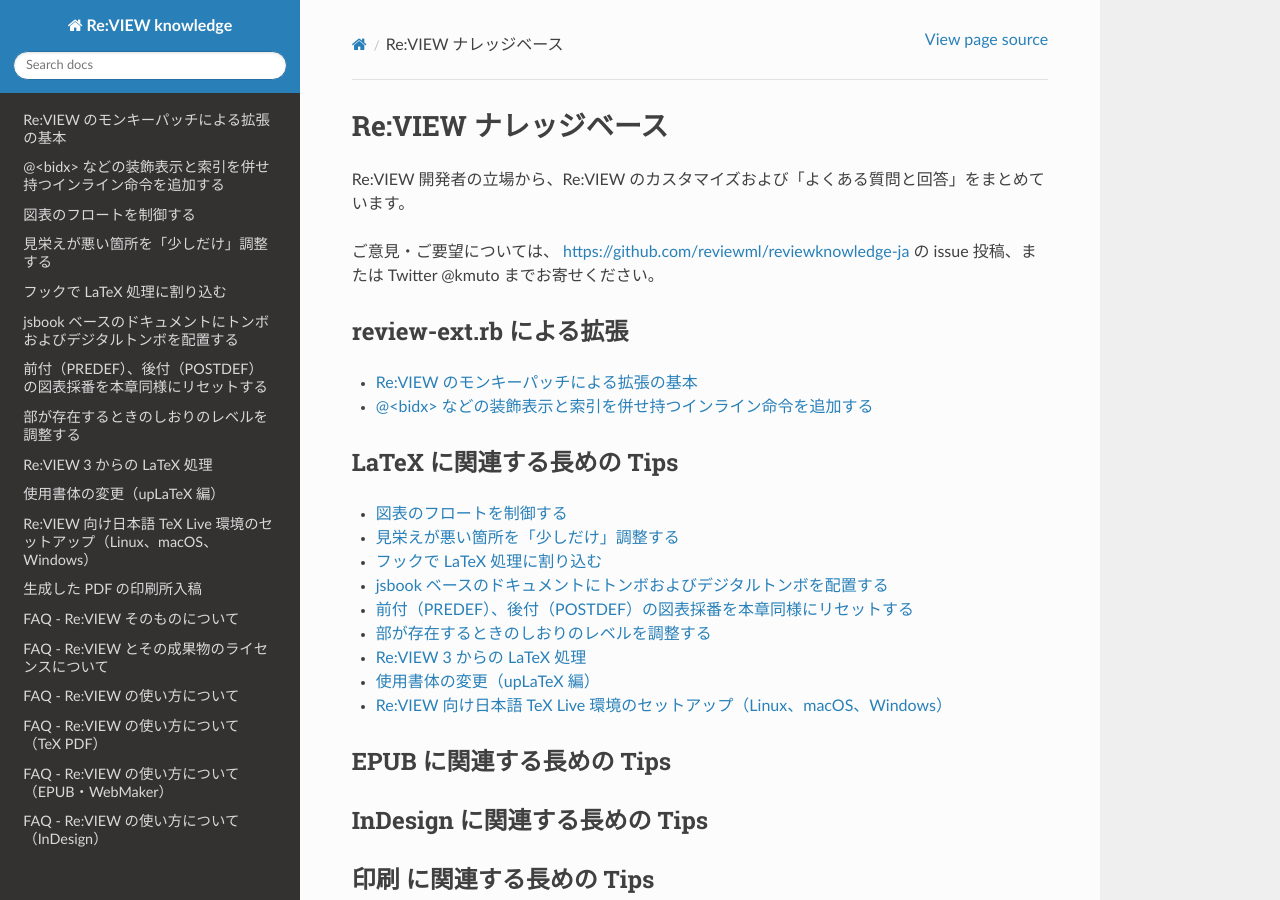
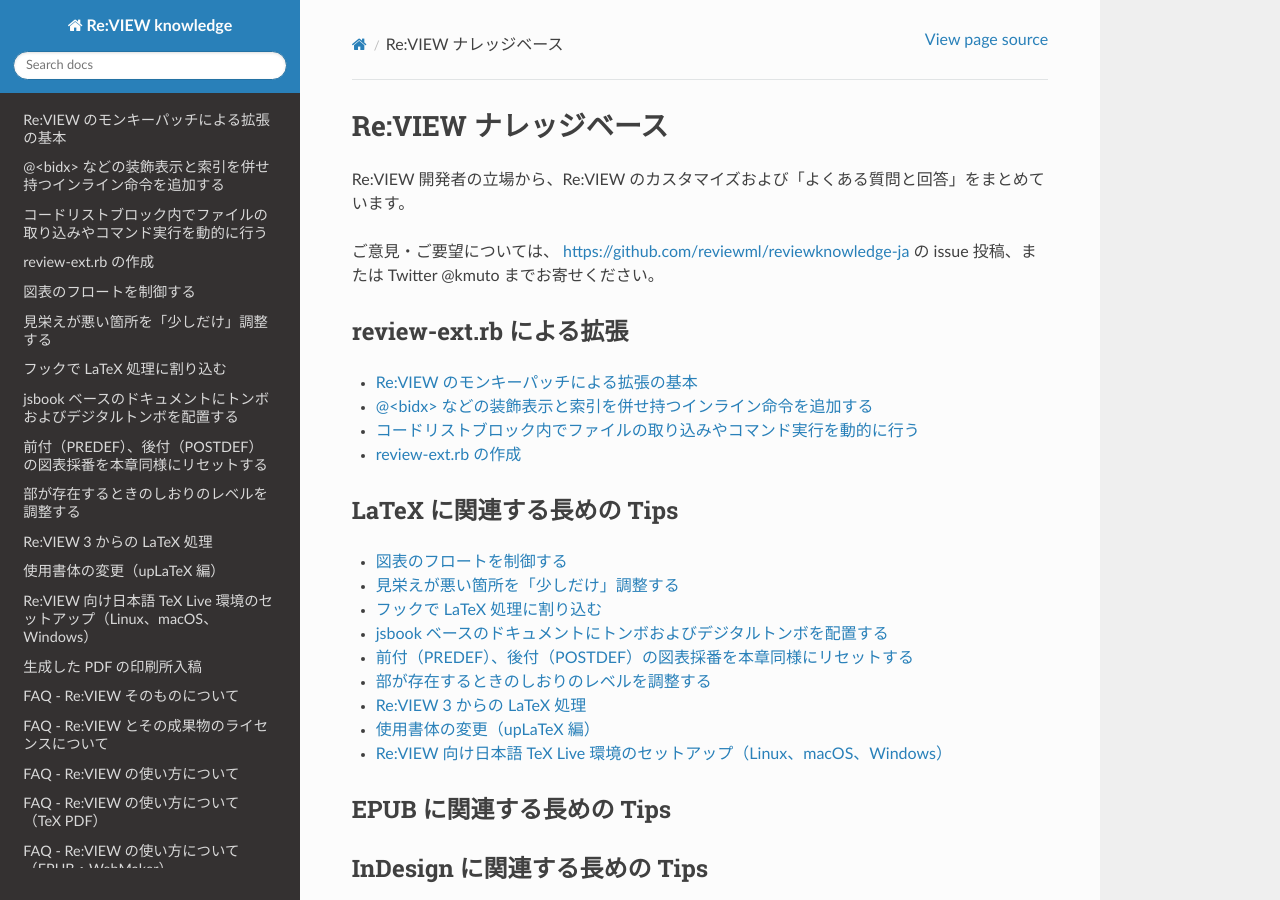
Before and after one commit to reviewml/reviewknowledge-ja, a Sphinx documentation site: the page built from docs/index.rst, in a window 1280 px wide and 900 px high. Built offline with Sphinx 7.4.7 and the Read the Docs theme 2.0.0, drawn with Linux system fonts in a browser that asks for light colours; some of the changed lines change nothing that is shown.

Commit message:
exec環境

````diff
--- a/docs/index.rst
+++ b/docs/index.rst
@@ -16,6 +16,7 @@
 
   reviewext/review-ext-basic
   reviewext/other-idxtype
+  reviewext/list-exec
 
 LaTeX に関連する長めの Tips
 -----------------------------
--- /dev/null
+++ b/docs/reviewext/list-exec.md
@@ -0,0 +1,131 @@
+2018/12/15 by @kmuto
+
+# コードリストブロック内でファイルの取り込みやコマンド実行を動的に行う
+
+list や cmd などのコードリストブロック内で、Re:VIEW 変換時にファイルを読み込んだり実行結果を取り込んだりするようにしてみます。
+
+----
+
+Re:VIEW には、別ファイルの内容を取り込んだり外部コマンドの実行結果を取り込んだりする「preproc」という機能がもともと用意されています。
+
+- [review-preproc ユーザガイド](https://github.com/kmuto/review/blob/master/doc/preproc.ja.md)
+
+ただ、これは Re:VIEW 変換（review-pdfmaker, review-epubmaker, review-compile など）時に動的に行われるものではなく、その名のとおりプリプロセスとして re ファイルを書き換えるものです。
+
+より動的に、Re:VIEW 変換をしたタイミングで別のファイルを読み込む、外部コマンドの実行結果を取り込むことを実現するために、review-ext.rb でコードリスト処理に割り込む例を示します。
+
+## 注意
+何かを動的に読み込む・実行するということは、制作環境を束縛することになります。たとえば商業出版物の原稿にこの機能を利用してしまうと、その原稿を受け取った編集者ほか制作関係者も執筆環境と同一の環境を用意しないと一貫性を取れなくなってしまいます。
+
+あくまでも本人あるいはグループで閉じた環境で利用する程度に留めたほうがよいでしょう。
+
+## 方針
+説明を簡潔にするために、以下のような方針とします。
+
+- LaTeX ビルダ（pdfmaker）と HTML ビルダ（epubmaker/webmaker）のみに対処
+- コードハイライト（highlight パラメータ）機能を使わない前提
+- LaTeX ビルダではすべてのコードリストブロックに対処するが、HTML ビルダでは listnum, emlistnum は対処しない（これらの実装が現時点でイマイチなため（★#1231））
+
+コードリストブロック内で使える擬似命令は次のような記法とします。
+
+- `!!load ファイルパス`：指定のファイルの内容を取り込む。文字エンコーディングは UTF-8、改行コードは re ファイルと同一であること
+- `!!exec コマンドライン...`：指定のコマンドラインを実行し、標準出力を取り込む。出力の文字エンコーディングは UTF-8、改行コードは re ファイルと同一であること
+
+たとえば次のように書きます。
+
+```
+//list[test1][test1.js]{
+!!load samples/test1.js
+//}
+
+//cmd{
+# テスト1の実行
+!!exec node samples/test1.js
+# テスト2の実行
+!!exec node samples/test2.js
+//}
+```
+
+`!!load` または `!!exec` から始まっていない行は普通のコードリストとしてそのまま出力されます。
+
+# review-ext.rb の作成
+LaTeX ビルダでは `common_code_block` メソッドにコードリストブロックのコード部処理が集約されているので、この処理に割り込むだけで済みます。内容はエスケープ済みの文字列配列になっているので、一度アンエスケープして擬似命令を探し、またエスケープするというだけです。
+
+HTML ビルダでは `HTMLUtils` モジュールの `highlight` メソッドがコード部処理です。同様にアンエスケープして擬似命令を探し、またエスケープに戻します。
+
+```
+module ReVIEW
+  # list系環境内で
+  #
+  #  !!load 内容を取り込みたいファイルパス
+  #  !!exec 標準出力を取り込みたい実行命令
+  #
+  # というディレクティブを使えるようにする
+  module LATEXBuilderOverride
+    def common_code_block(id, lines, command, caption, _lang)
+      lines2 = []
+      lines.each do |l|
+        if l =~ /\A!!(load|exec)\s+/
+          method = $1
+          arg = unescape($'.chomp)
+          if method == 'load'
+            error "no such file: #{arg}" unless File.exist?(arg)
+            lines2 += File.readlines(arg).map {|s| escape(s) }
+          else # exec
+            out, status = Open3.capture2e(arg)
+            error "failed to run command: #{arg}\n#{out}" unless status.success?
+            lines2 += out.split("\n").map {|s| escape(s) }
+          end
+        else
+          lines2.push(l)
+        end
+      end
+
+      super(id, lines2, command, caption, _lang)
+    end
+  end
+
+  class LATEXBuilder
+    prepend LATEXBuilderOverride
+  end
+
+  module HTMLUtilsOverride
+    # XXX:listnum, emlistnum はだいぶ変えないとダメ
+
+    def highlight(ops)
+      lines2 = []
+      ops[:body].split("\n").each do |l|
+        if l =~ /\A!!(load|exec)\s+/
+          method = $1
+          arg = unescape($'.chomp)
+          if method == 'load'
+            error "no such file: #{arg}" unless File.exist?(arg)
+            lines2 += File.readlines(arg).map {|s| escape(s) }
+          else # exec
+            out, status = Open3.capture2e(arg)
+            error "failed to run command: #{arg}\n#{out}" unless status.success?
+            lines2 += out.split("\n").map {|s| escape(s) }
+          end
+        else
+          lines2.push(l)
+        end
+      end
+
+      ops[:body] = lines2.join("\n")
+      super(ops)
+    end
+  end
+
+  class HTMLBuilder
+    prepend HTMLUtilsOverride
+  end
+end
+```
+
+`samples/test1.js`、`samples/test2.js` を用意して、先の例を実行してみます。
+
+![擬似命令の実行](images/list-exec.png)
+
+うまくできましたね。
+
+LaTeX ビルダでハイライト有効の場合に対応するには、`common_code_block_lst` メソッドに割り込む必要があります。練習問題として挑戦してみるとよいでしょう。
````
Also changed, not shown: docs/reviewext/images/list-exec.png (added).
